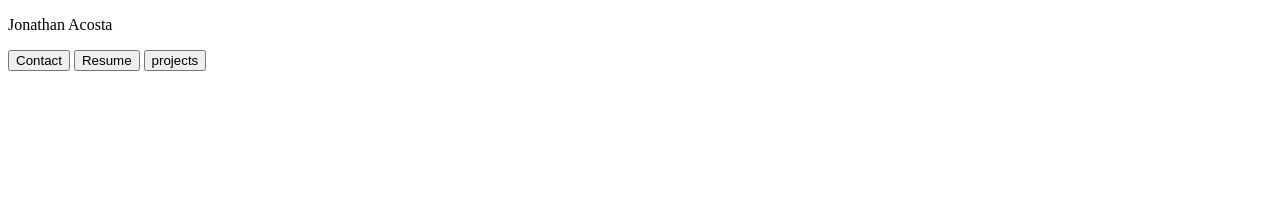
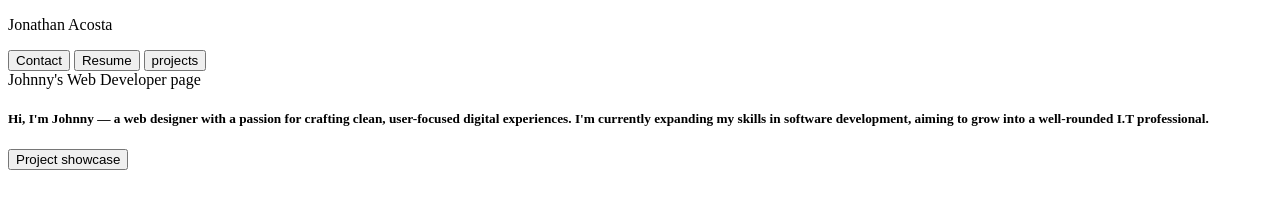
Before and after one commit to JohnnyA7115/Johnny-Portfolio, a plain HTML site: page Website/index.html in a window 1280 px wide. Drawn offline with Linux system fonts and the light colour scheme.

Commit message:
I crated a button directing user to my webpage along with a description of my webpage

```diff
--- a/Website/index.html
+++ b/Website/index.html
@@ -14,6 +14,9 @@
         <button>projects</button>
     </div>
     </header>
+    <main>Johnny's Web Developer page </main>
+    <h5>Hi, I'm Johnny — <bold>a web designer</bold> with a passion for crafting clean, user-focused digital experiences. I'm currently expanding my skills in software development, aiming to grow into a well-rounded I.T professional.</h5>
+    <button>Project showcase</button>
 
 </body>
 </html>
```
